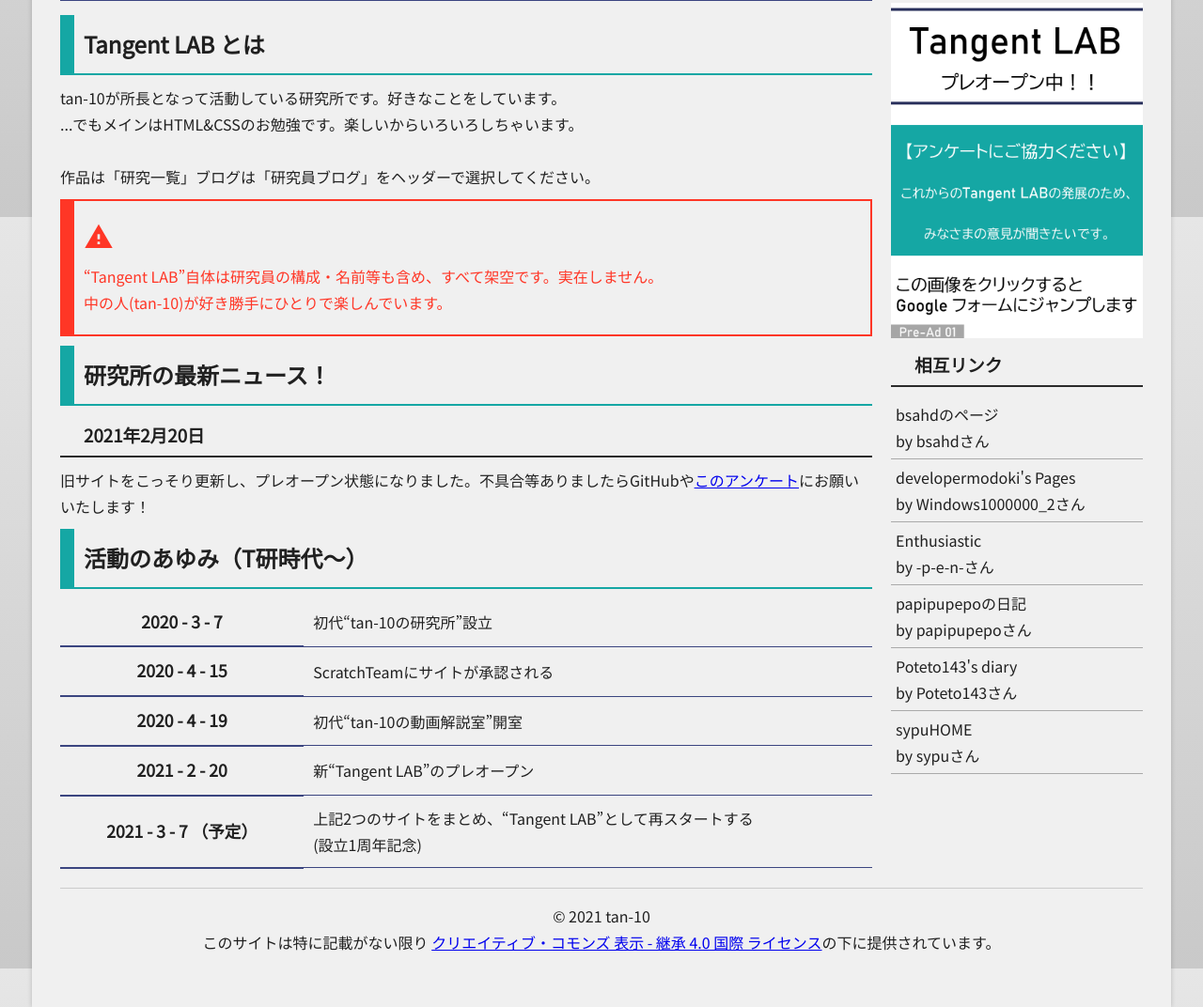
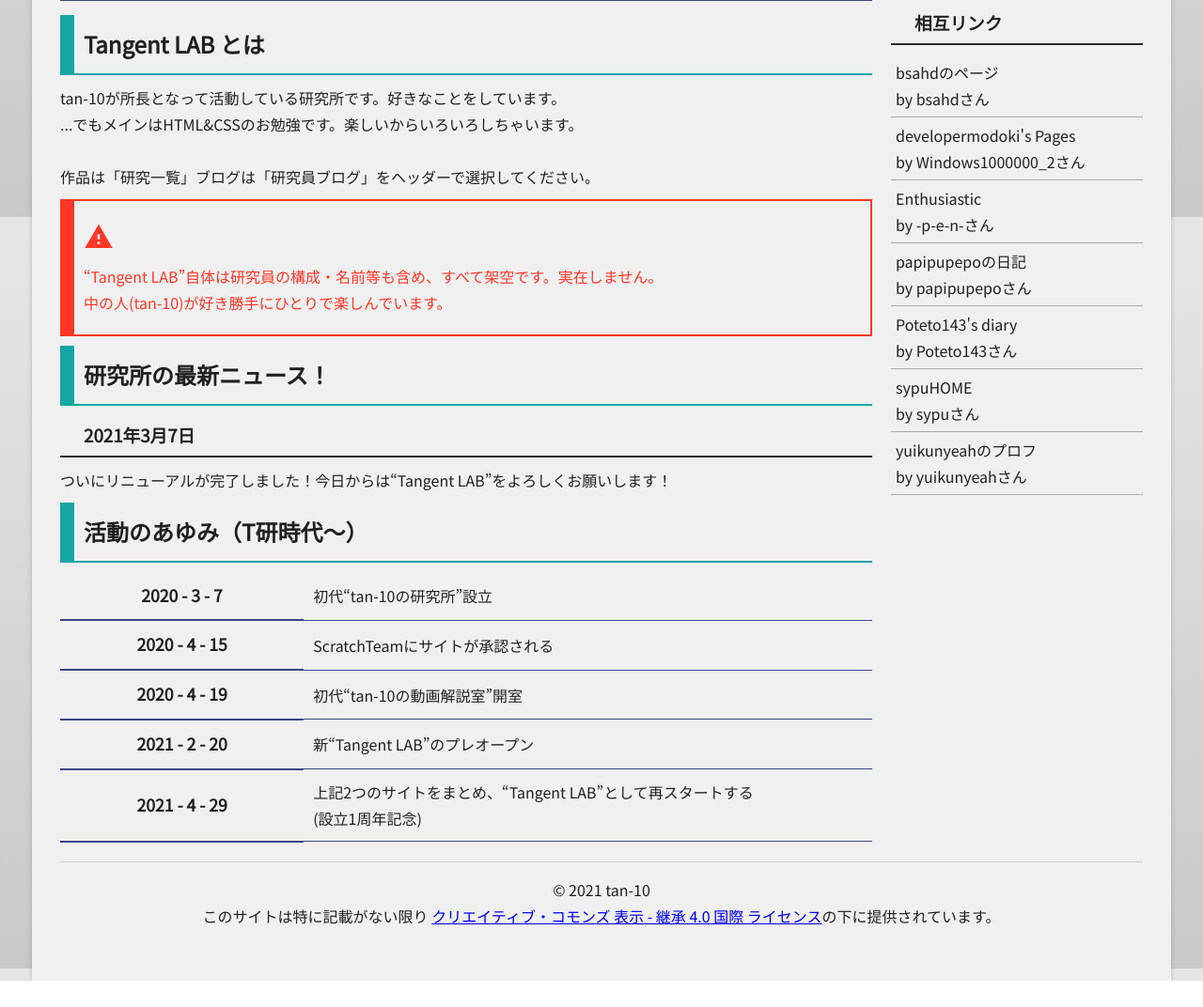
Before and after one commit to tan-10/tan-10.github.io, a plain HTML site: page index.html in a window 1280 px wide. Shown: the part 569-1641 px from the top of the page at 94% size. After the commit the page ends 1613 px from the top, so only its background shows below. Drawn offline with Linux system fonts and the light colour scheme.

Commit message:
Update index.html

```diff
--- a/index.html
+++ b/index.html
@@ -41,12 +41,8 @@
       <br>中の人(tan-10)が好き勝手にひとりで楽しんでいます。</p>
     </div>
     <h2>研究所の最新ニュース！</h2>
-    <h3>2021年2月20日</h3>
-    <p>旧サイトをこっそり更新し、プレオープン状態になりました。不具合等ありましたらGitHubや<a href="https://forms.gle/J6jAydYGaMPm8J6YA">このアンケート</a>にお願いいたします！</p>
-    <!--
     <h3>2021年3月7日</h3>
     <p>ついにリニューアルが完了しました！今日からは“Tangent LAB”をよろしくお願いします！</p>
-    -->
     <h2>活動のあゆみ（T研時代～）</h2>
     <table>
       <tr>
@@ -66,7 +62,7 @@
         <td>新“Tangent LAB”のプレオープン</td>
       </tr>
       <tr>
-        <th>2021 - 3 - 7 （予定）</th>
+        <th>2021 - 4 - 29</th>
         <td>上記2つのサイトをまとめ、“Tangent LAB”として再スタートする<br>(設立1周年記念)</td>
       </tr>
     </table>
@@ -74,7 +70,6 @@
 
   <div class="side">
     <h2>サイドメニュー</h2>
-    <a href="https://forms.gle/yVSp7NmF3suTWdkT7"><img src="images/Pre-Ad_01.png" alt="アンケートはこちらから"></a>
     <h3>相互リンク</h3>
     <ul>
       <li><a href="https://bsahd.github.io/">bsahdのページ<br>by bsahdさん</a></li>
@@ -83,6 +78,7 @@
       <li><a href="https://papinosuke.github.io/diary.html">papipupepoの日記<br>by papipupepoさん</a></li>
       <li><a href="https://poteto143.github.io/Poteto143s_diary/">Poteto143's diary<br>by Poteto143さん</a></li>
       <li><a href="https://sypuhome.webnode.jp/">sypuHOME<br>by sypuさん</a></li>
+      <li><a href="https://yuikunyeah.github.io/homepage/profile.html">yuikunyeahのプロフ<br>by yuikunyeahさん</a></li>
     </ul>
   </div>
 
```
